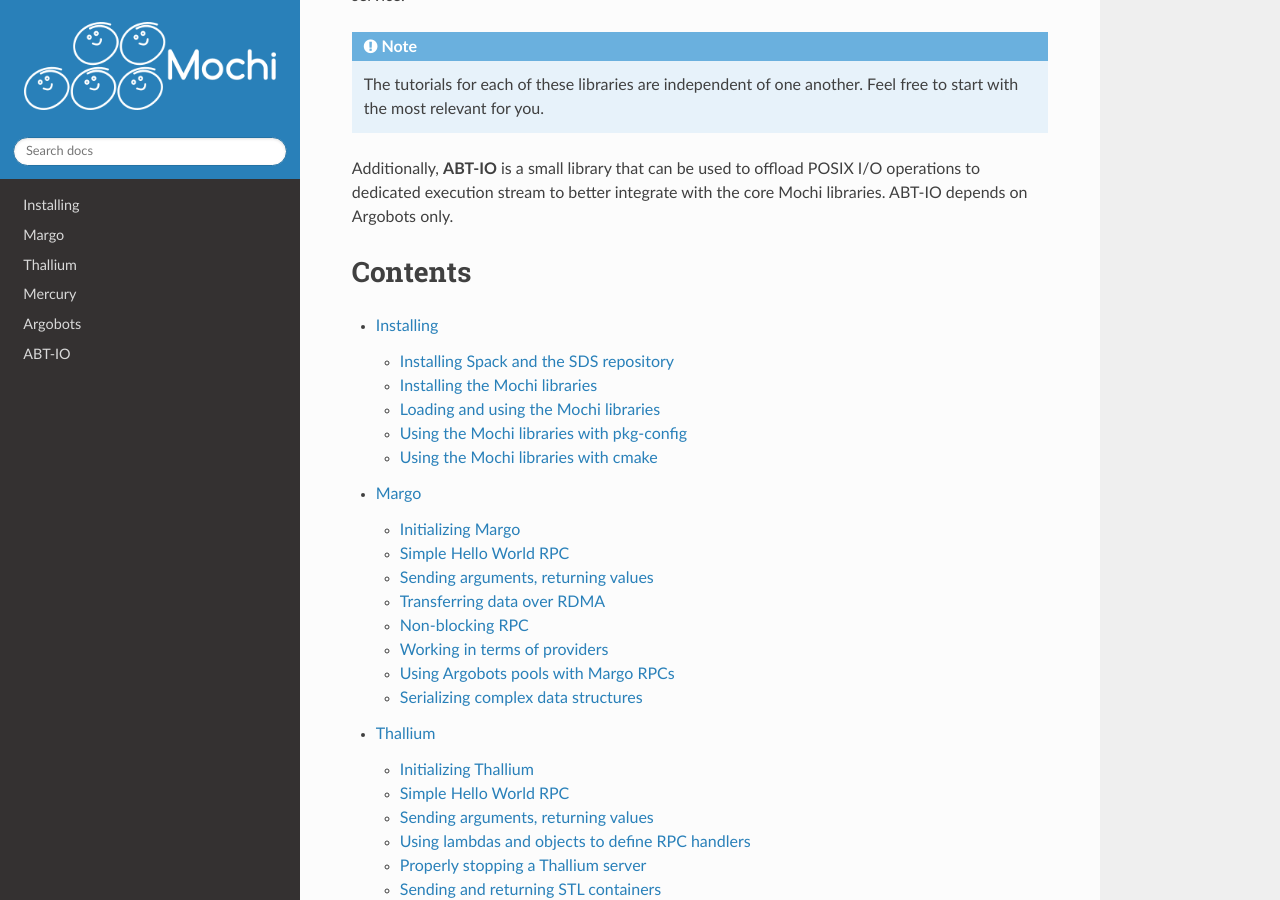
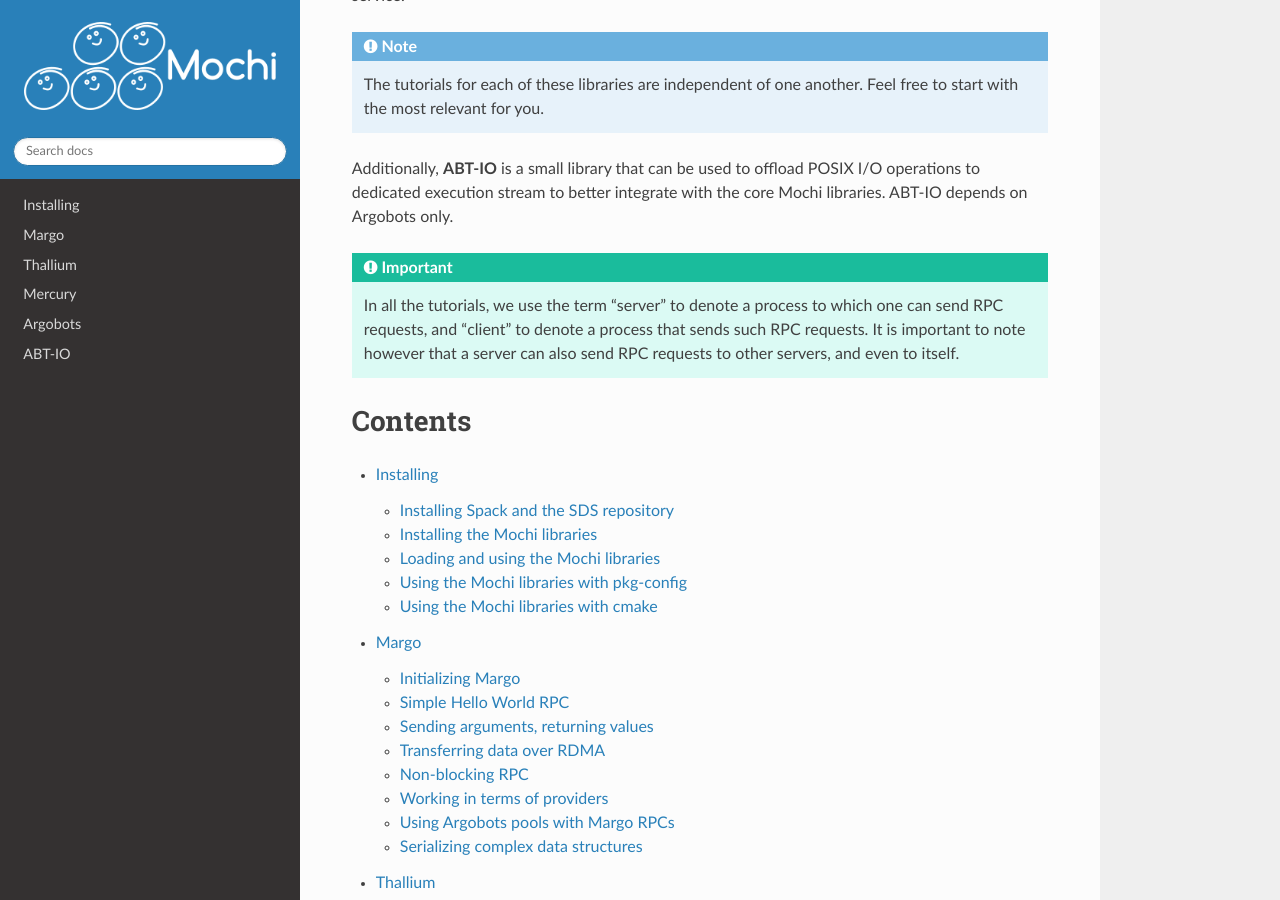
Before and after one commit to mochi-hpc/mochi-doc, a Sphinx documentation site: the page built from docs/source/index.rst, in a window 1280 px wide and 900 px high, scrolled down 784 px. Built offline with Sphinx 7.4.7 and the Read the Docs theme 2.0.0, drawn with Linux system fonts in a browser that asks for light colours.

Commit message:
added note about server/client terminology

```diff
--- a/docs/source/index.rst
+++ b/docs/source/index.rst
@@ -47,6 +47,11 @@
 I/O operations to dedicated execution stream to better integrate with
 the core Mochi libraries. ABT-IO depends on Argobots only.
 
+.. important::
+   In all the tutorials, we use the term "server" to denote a process to which
+   one can send RPC requests, and "client" to denote a process that sends such
+   RPC requests. It is important to note however that a server can also send
+   RPC requests to other servers, and even to itself.
 
 Contents
 ========
```
